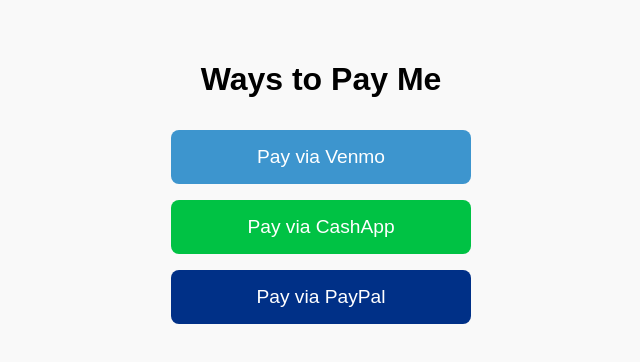
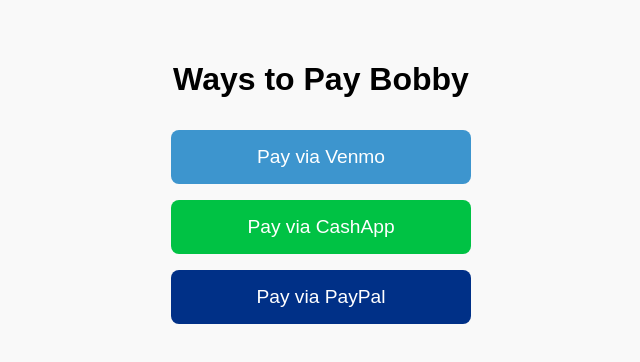
Before and after one commit to brownbob06/bobbygetspaid, a plain HTML site: page index.html in a window 1280 px wide. Shown: the whole page, without its empty margins (319-959 px from the left). Drawn offline with Linux system fonts and the light colour scheme.

Commit message:
updating header

```diff
--- a/index.html
+++ b/index.html
@@ -39,7 +39,8 @@
   </style>
 </head>
 <body>
-  <h1>Ways to Pay Me</h1>
+  <h1>Ways to Pay Bobby</h1>
+
   <div class="pay-options">
     <a class="pay-link venmo" href="https://venmo.com/Bobby-Schnipke" target="_blank">Pay via Venmo</a>
     <a class="pay-link cashapp" href="https://cash.app/$brownbob06" target="_blank">Pay via CashApp</a>
```
